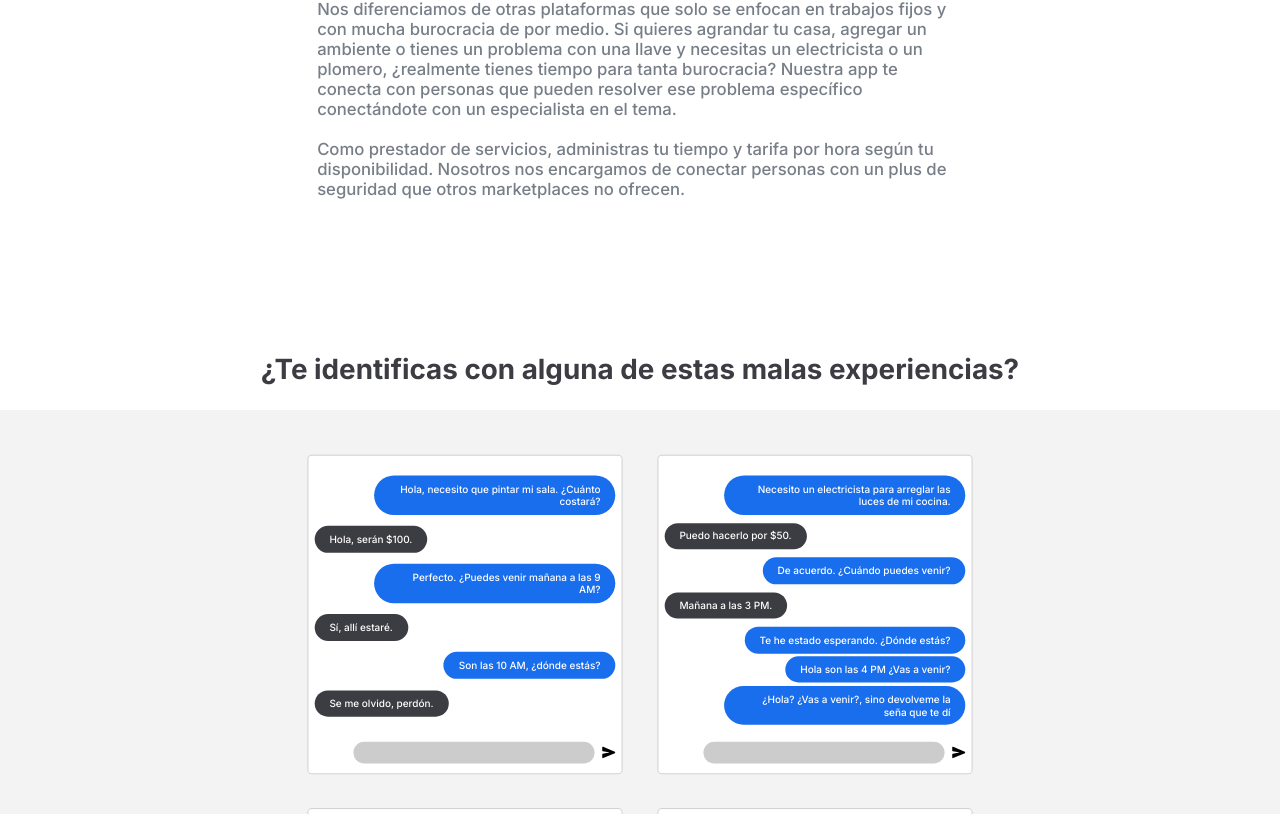
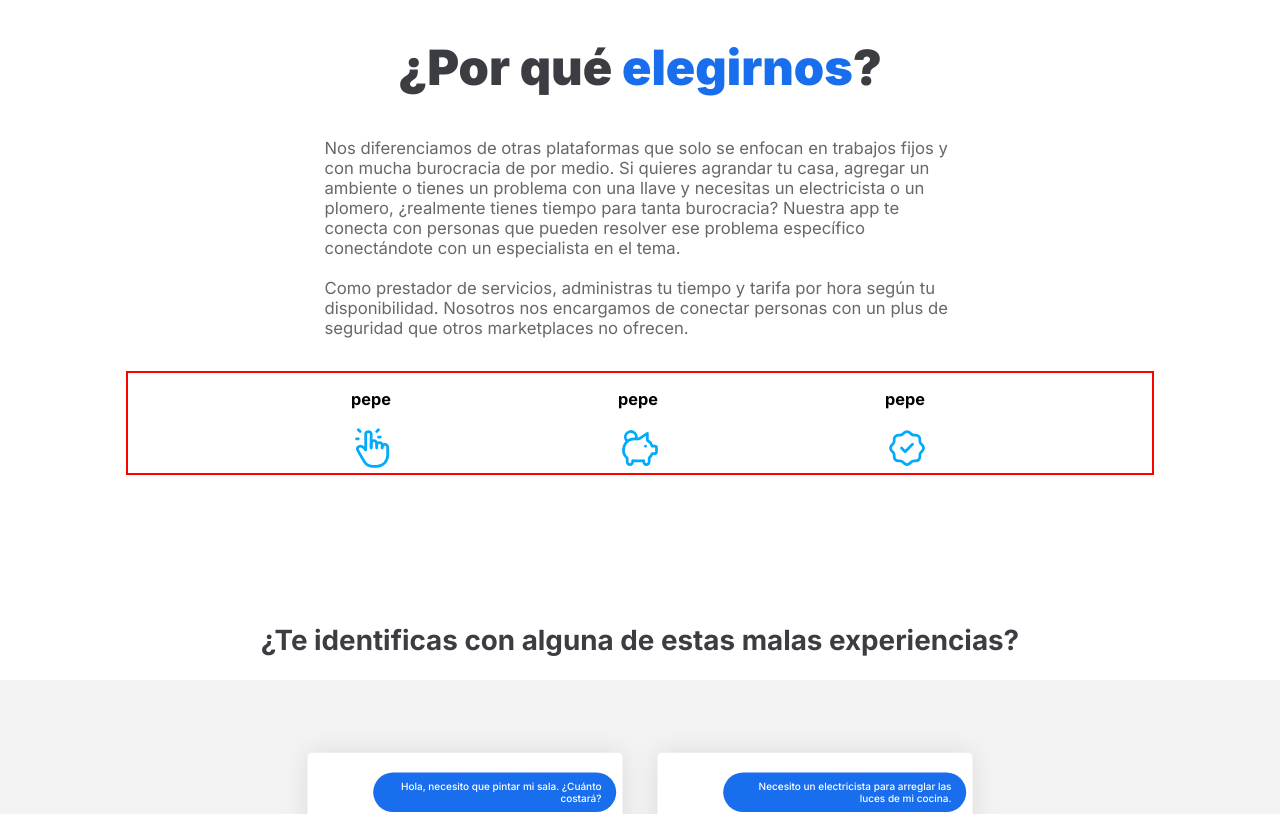
Before and after one commit to SebaPerez90/asdasd, a Next.js app: page / in a window 1280 px wide. Shown: the part 766-1580 px from the top of the page. Built offline with nearby package versions, Linux system fonts and the light colour scheme.

Commit message:
landing mock

```diff
--- a/src/app/globals.css
+++ b/src/app/globals.css
@@ -20,9 +20,9 @@
   --border-light: #ccc;
   --btn-light: #ebebef;
   --btn-light-hover: #ceced3;
-  /* --btn-color-light: #3c3c43; */
 
-  /* --purple-mediasdaum: #1b487c; */
+  --shadow-neutral: 0px 0px 30px 0px rgba(0, 0, 0, 0.1);
+
   --blue-strong: #196eed;
   --blue-medium: #47b5ff;
   --blue-weak: #dff6ff;
--- a/src/components/Home/About/About.module.css
+++ b/src/components/Home/About/About.module.css
@@ -2,7 +2,8 @@
   display: flex;
   flex-direction: column;
   align-items: center;
-  gap: 7em;
+  gap: 9em;
+  padding-top: 10em;
 }
 
 .about_container {
@@ -25,10 +26,23 @@
 
 .about_container p {
   width: 60ch;
-  color: var(--color-tertiary-light);
+  color: var(--color-secondary-light);
+  font-weight: 400;
   font-size: 1.2em;
   position: relative;
   bottom: 1em;
+}
+
+.benefits {
+  border: 2px solid red;
+  width: 100%;
+  display: flex;
+  justify-content: space-evenly;
+}
+
+.benefits span {
+  display: flex;
+  flex-direction: column;
 }
 
 .experiences_container {
@@ -46,14 +60,14 @@
   grid-template-columns: repeat(2, 350px);
   justify-content: center;
   width: 100%;
-  padding: 2em 0;
+  padding: 4em 0;
   box-sizing: border-box;
   background-color: var(--box-light);
   user-select: none;
 }
 
 .message_container {
-  border: 1px solid var(--border-light);
+  box-shadow: var(--shadow-neutral);
   gap: 0.3em;
   border-radius: 5px;
   background-color: var(--bg-light);
--- a/src/components/Home/About/About.tsx
+++ b/src/components/Home/About/About.tsx
@@ -23,6 +23,81 @@ const About = () => {
           según tu disponibilidad. Nosotros nos encargamos de conectar personas
           con un plus de seguridad que otros marketplaces no ofrecen.
         </p>
+        <div className={styles.benefits}>
+          <div>
+            <h3>pepe</h3>
+            <svg
+              xmlns='http://www.w3.org/2000/svg'
+              className='icon icon-tabler icon-tabler-hand-click'
+              width='44'
+              height='44'
+              viewBox='0 0 24 24'
+              stroke-width='1.5'
+              stroke='#00abfb'
+              fill='none'
+              stroke-linecap='round'
+              stroke-linejoin='round'>
+              <path
+                stroke='none'
+                d='M0 0h24v24H0z'
+                fill='none'
+              />
+              <path d='M8 13v-8.5a1.5 1.5 0 0 1 3 0v7.5' />
+              <path d='M11 11.5v-2a1.5 1.5 0 0 1 3 0v2.5' />
+              <path d='M14 10.5a1.5 1.5 0 0 1 3 0v1.5' />
+              <path d='M17 11.5a1.5 1.5 0 0 1 3 0v4.5a6 6 0 0 1 -6 6h-2h.208a6 6 0 0 1 -5.012 -2.7l-.196 -.3c-.312 -.479 -1.407 -2.388 -3.286 -5.728a1.5 1.5 0 0 1 .536 -2.022a1.867 1.867 0 0 1 2.28 .28l1.47 1.47' />
+              <path d='M5 3l-1 -1' />
+              <path d='M4 7h-1' />
+              <path d='M14 3l1 -1' />
+              <path d='M15 6h1' />
+            </svg>
+          </div>
+          <div>
+            <h3>pepe</h3>
+            <svg
+              xmlns='http://www.w3.org/2000/svg'
+              className='icon icon-tabler icon-tabler-pig-money'
+              width='44'
+              height='44'
+              viewBox='0 0 24 24'
+              stroke-width='1.5'
+              stroke='#00abfb'
+              fill='none'
+              stroke-linecap='round'
+              stroke-linejoin='round'>
+              <path
+                stroke='none'
+                d='M0 0h24v24H0z'
+                fill='none'
+              />
+              <path d='M15 11v.01' />
+              <path d='M5.173 8.378a3 3 0 1 1 4.656 -1.377' />
+              <path d='M16 4v3.803a6.019 6.019 0 0 1 2.658 3.197h1.341a1 1 0 0 1 1 1v2a1 1 0 0 1 -1 1h-1.342c-.336 .95 -.907 1.8 -1.658 2.473v2.027a1.5 1.5 0 0 1 -3 0v-.583a6.04 6.04 0 0 1 -1 .083h-4a6.04 6.04 0 0 1 -1 -.083v.583a1.5 1.5 0 0 1 -3 0v-2l0 -.027a6 6 0 0 1 4 -10.473h2.5l4.5 -3h0z' />
+            </svg>
+          </div>
+          <div>
+            <h3>pepe</h3>
+            <svg
+              xmlns='http://www.w3.org/2000/svg'
+              className='icon icon-tabler icon-tabler-discount-check'
+              width='44'
+              height='44'
+              viewBox='0 0 24 24'
+              stroke-width='1.5'
+              stroke='#00abfb'
+              fill='none'
+              stroke-linecap='round'
+              stroke-linejoin='round'>
+              <path
+                stroke='none'
+                d='M0 0h24v24H0z'
+                fill='none'
+              />
+              <path d='M5 7.2a2.2 2.2 0 0 1 2.2 -2.2h1a2.2 2.2 0 0 0 1.55 -.64l.7 -.7a2.2 2.2 0 0 1 3.12 0l.7 .7c.412 .41 .97 .64 1.55 .64h1a2.2 2.2 0 0 1 2.2 2.2v1c0 .58 .23 1.138 .64 1.55l.7 .7a2.2 2.2 0 0 1 0 3.12l-.7 .7a2.2 2.2 0 0 0 -.64 1.55v1a2.2 2.2 0 0 1 -2.2 2.2h-1a2.2 2.2 0 0 0 -1.55 .64l-.7 .7a2.2 2.2 0 0 1 -3.12 0l-.7 -.7a2.2 2.2 0 0 0 -1.55 -.64h-1a2.2 2.2 0 0 1 -2.2 -2.2v-1a2.2 2.2 0 0 0 -.64 -1.55l-.7 -.7a2.2 2.2 0 0 1 0 -3.12l.7 -.7a2.2 2.2 0 0 0 .64 -1.55v-1' />
+              <path d='M9 12l2 2l4 -4' />
+            </svg>
+          </div>
+        </div>
       </div>
       <div className={styles.experiences_container}>
         <h1 className={styles.experiences_title}>
--- a/src/components/Home/Services/Services.module.css
+++ b/src/components/Home/Services/Services.module.css
@@ -4,7 +4,7 @@
   width: 100%;
   margin: 0 auto;
   justify-content: space-evenly;
-  padding: 5em 0;
+  padding: 7em 0;
 }
 
 .services_text {
```
